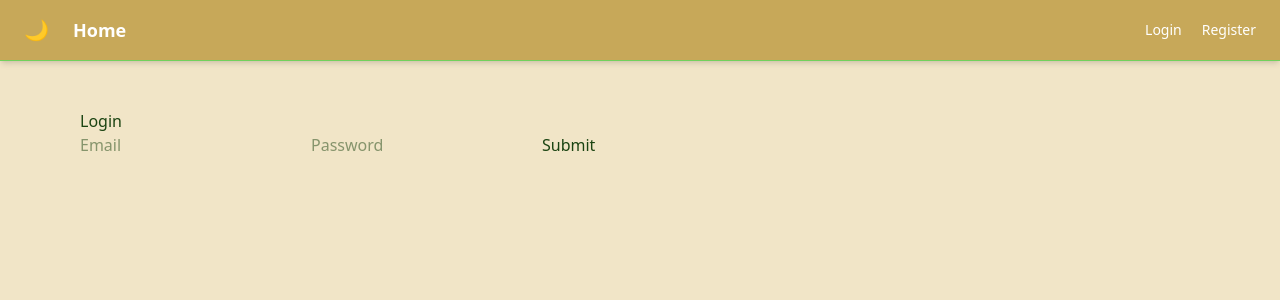
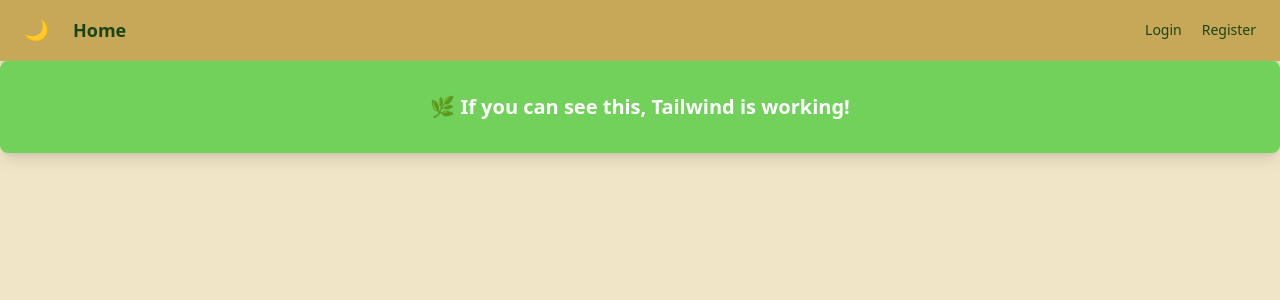
Before and after one commit to margonautix/yarnia.CAPSTONE, a React (Vite) app in the folder yarnia-project/: page /login in a window 1280 px wide. Shown: the top 300 px of the page. Built offline with nearby package versions, Linux system fonts and the light colour scheme.

Commit message:
tailwind horribly not working

```diff
--- a/package.json
+++ b/package.json
@@ -2,8 +2,11 @@
   "devDependencies": {
     "@faker-js/faker": "^9.0.0",
     "@types/node": "^22.7.2",
+    "autoprefixer": "^10.4.21",
     "nodemon": "^3.1.7",
+    "postcss": "^8.5.3",
     "prisma": "^5.21.1",
+    "tailwindcss": "^4.1.3",
     "ts-node": "^10.9.2",
     "typescript": "^5.6.2"
   },
--- /dev/null
+++ b/yarnia-project/postcss.config.cjs
@@ -0,0 +1,8 @@
+// postcss.config.cjs
+module.exports = {
+  plugins: [
+    require('postcss-nesting'),   // Must come FIRST
+    require('tailwindcss'),
+    require('autoprefixer')
+  ]
+};
--- a/yarnia-project/src/App.jsx
+++ b/yarnia-project/src/App.jsx
@@ -1,59 +1,57 @@
 import { Route, Routes } from "react-router-dom";
 import { useState, useEffect } from "react";
-import Profile from "./components/Profile";
-import Login from "./components/Login";
-import Stories from "./components/Stories";
-import Bookmarks from "./components/Bookmarks";
+// import Profile from "./components/Profile";
+// import Login from "./components/Login";
+// import Stories from "./components/Stories";
+// import Bookmarks from "./components/Bookmarks";
 import NavBar from "./components/Navbar";
-import Register from "./components/Register";
-import SingleStory from "./components/SingleStory";
-import Logout from "./components/Logout";
-import AddStory from "./components/addStory";
-import AdminCommentsFeed from "./components/AdminCommentsFeed";
-import StoryDetails from "./components/StoryDetails";
-import UserProfile from "./components/UserProfile";
-import AdminUsers from "./components/AdminUsers";
-import StoryComments from "./components/StoryComments";
-import "react-quill/dist/quill.snow.css";
-import jwt_decode from "jwt-decode";
+// import Register from "./components/Register";
+// import SingleStory from "./components/SingleStory";
+// import Logout from "./components/Logout";
+// import AddStory from "./components/addStory";
+// import AdminCommentsFeed from "./components/AdminCommentsFeed";
+// import StoryDetails from "./components/StoryDetails";
+// import UserProfile from "./components/UserProfile";
+// import AdminUsers from "./components/AdminUsers";
+// import StoryComments from "./components/StoryComments";
+// import "react-quill/dist/quill.snow.css";
+// import jwt_decode from "jwt-decode";
 
 function App() {
   const [user, setUser] = useState(null);
   const [darkMode, setDarkMode] = useState(false);
 
-  useEffect(() => {
-    const token = localStorage.getItem("token");
-    const savedTheme = localStorage.getItem("theme");
+  // useEffect(() => {
+  //   const token = localStorage.getItem("token");
+  //   const savedTheme = localStorage.getItem("theme");
 
-    if (token) {
-      try {
-        const decodedUser = jwt_decode(token);
+  //   if (token) {
+  //     try {
+  //       const decodedUser = jwt_decode(token);
 
-        if (decodedUser.exp * 1000 < Date.now()) {
-          localStorage.removeItem("token");
-          localStorage.removeItem("user");
-          setUser(null);
-        } else {
-          const userInfo = JSON.parse(localStorage.getItem("user"));
-          setUser(userInfo);
-        }
-      } catch (error) {
-        console.error("Invalid token:", error);
-        localStorage.removeItem("token");
-        localStorage.removeItem("user");
-        setUser(null);
-      }
-    }
+  //       if (decodedUser.exp * 1000 < Date.now()) {
+  //         localStorage.removeItem("token");
+  //         localStorage.removeItem("user");
+  //         setUser(null);
+  //       } else {
+  //         const userInfo = JSON.parse(localStorage.getItem("user"));
+  //         setUser(userInfo);
+  //       }
+  //     } catch (error) {
+  //       console.error("Invalid token:", error);
+  //       localStorage.removeItem("token");
+  //       localStorage.removeItem("user");
+  //       setUser(null);
+  //     }
+  //   }
 
-    if (savedTheme === "dark") {
-      setDarkMode(true);
-      document.body.style.backgroundColor = "#1b4412";
-      document.body.style.color = "#f1e5c7";
-    } else {
-      document.body.style.backgroundColor = "#f1e5c7";
-      document.body.style.color = "#1b4412";
-    }
-  }, []);
+  //   if (savedTheme === "dark") {
+  //     setDarkMode(true);
+  //     document.documentElement.classList.add("dark");
+  //   } else {
+  //     document.documentElement.classList.remove("dark");
+  //   }
+  // }, []);
 
   const handleLogout = () => {
     localStorage.removeItem("token");
@@ -62,11 +60,7 @@ function App() {
   };
 
   return (
-    <div
-      className={`min-h-screen font-sans transition-colors duration-300 ${
-        darkMode ? "bg-[#1b4412] text-[#f1e5c7]" : "bg-[#f1e5c7] text-[#1b4412]"
-      }`}
-    >
+    <div className="min-h-screen flex flex-col bg-pearl text-pakistan_green dark:bg-pakistan_green dark:text-pearl transition-colors duration-300">
       <NavBar
         user={user}
         setUser={setUser}
@@ -74,7 +68,11 @@ function App() {
         setDarkMode={setDarkMode}
         darkMode={darkMode}
       />
-      <main className="max-w-6xl mx-auto px-4 py-6">
+      <div className="p-8 bg-mantis text-white text-xl font-bold rounded-lg shadow-lg text-center">
+  🌿 If you can see this, Tailwind is working!
+</div>
+
+      {/* <main className="flex-grow max-w-6xl mx-auto px-4 py-6 bg-pearl dark:bg-dark_moss_green rounded-lg shadow-md transition-colors duration-300">
         <Routes>
           <Route path="/" element={<Stories />} />
           <Route path="/bookmarks" element={<Bookmarks user={user} darkMode={darkMode} />} />
@@ -90,7 +88,7 @@ function App() {
           <Route path="/users" element={<AdminUsers darkMode={darkMode} />} />
           <Route path="/users/:authorId" element={<UserProfile darkMode={darkMode} />} />
         </Routes>
-      </main>
+      </main> */}
     </div>
   );
 }
--- a/yarnia-project/src/components/Navbar.jsx
+++ b/yarnia-project/src/components/Navbar.jsx
@@ -1,5 +1,5 @@
 import { Link, useNavigate } from "react-router-dom";
-import { useState, useEffect } from "react";
+import { useEffect } from "react";
 import yarniaLogo from "./images/yarniaLogo.png";
 
 const NavBar = ({ user, setUser, darkMode, setDarkMode }) => {
@@ -9,13 +9,10 @@ const NavBar = ({ user, setUser, darkMode, setDarkMode }) => {
     const savedTheme = localStorage.getItem("theme");
     if (savedTheme === "dark") {
       setDarkMode(true);
-      document.documentElement.classList.add("dark-mode");
-      document.body.style.backgroundColor = "#1b4412";
-      document.body.style.color = "#f1e5c7";
+      document.documentElement.classList.add("dark");
     } else {
-      document.documentElement.classList.remove("dark-mode");
-      document.body.style.backgroundColor = "#f1e5c7";
-      document.body.style.color = "#1b4412";
+      setDarkMode(false);
+      document.documentElement.classList.remove("dark");
     }
   }, []);
 
@@ -30,37 +27,35 @@ const NavBar = ({ user, setUser, darkMode, setDarkMode }) => {
   const handleDarkModeToggle = () => {
     const root = document.documentElement;
     if (darkMode) {
-      root.classList.remove("dark-mode");
+      root.classList.remove("dark");
       localStorage.setItem("theme", "light");
-      document.body.style.backgroundColor = "#f1e5c7";
-      document.body.style.color = "#1b4412";
+      setDarkMode(false);
     } else {
-      root.classList.add("dark-mode");
+      root.classList.add("dark");
       localStorage.setItem("theme", "dark");
-      document.body.style.backgroundColor = "#1b4412";
-      document.body.style.color = "#f1e5c7";
+      setDarkMode(true);
     }
-    setDarkMode(!darkMode);
   };
 
   return (
     <nav
-      className={`${darkMode ? "bg-[#3c892a] text-[#f1e5c7]" : "bg-[#c7a859] text-white"} px-6 py-4 shadow-md transition-colors duration-300 border-b border-[#71d15b]`}
+      className={`transition-colors duration-300 px-6 py-4 shadow-md border-b
+        ${darkMode ? "bg-dark_moss_green text-pearl border-forest_green" : "bg-satin_sheen_gold text-pakistan_green border-sage"}`}
     >
       <div className="max-w-7xl mx-auto flex justify-between items-center">
         <div className="flex items-center space-x-6">
           <button
             onClick={handleDarkModeToggle}
-            className="text-xl hover:text-[#1b4412] transition"
+            className="text-xl hover:text-kelly_green transition"
             aria-label="Toggle dark mode"
           >
             {darkMode ? "☀️" : "🌙"}
           </button>
-          <Link to="/" className="text-lg font-semibold hover:text-[#1b4412]">
+          <Link to="/" className="text-lg font-semibold hover:text-kelly_green">
             Home
           </Link>
           {user && (
-            <Link to="/bookmarks" className="text-base hover:text-[#1b4412]">
+            <Link to="/bookmarks" className="text-base hover:text-kelly_green">
               Bookmarks
             </Link>
           )}
@@ -70,24 +65,24 @@ const NavBar = ({ user, setUser, darkMode, setDarkMode }) => {
           {user ? (
             <>
               <li>
-                <Link to="/add-story" className="hover:text-[#1b4412]">
+                <Link to="/add-story" className="hover:text-kelly_green">
                   Add Story
                 </Link>
               </li>
               <li>
-                <Link to="/profile" className="hover:text-[#1b4412]">
+                <Link to="/profile" className="hover:text-kelly_green">
                   Profile
                 </Link>
               </li>
               {user.isAdmin && (
                 <>
                   <li>
-                    <Link to="/comments" className="hover:text-[#1b4412]">
+                    <Link to="/comments" className="hover:text-kelly_green">
                       All Comments
                     </Link>
                   </li>
                   <li>
-                    <Link to="/users" className="hover:text-[#1b4412]">
+                    <Link to="/users" className="hover:text-kelly_green">
                       All Users
                     </Link>
                   </li>
@@ -97,7 +92,7 @@ const NavBar = ({ user, setUser, darkMode, setDarkMode }) => {
                 <Link
                   to="/logout"
                   onClick={handleLogout}
-                  className="hover:underline text-[#1b4412]"
+                  className="hover:underline text-kelly_green"
                 >
                   Logout
                 </Link>
@@ -106,12 +101,12 @@ const NavBar = ({ user, setUser, darkMode, setDarkMode }) => {
           ) : (
             <>
               <li>
-                <Link to="/login" className="hover:text-[#1b4412]">
+                <Link to="/login" className="hover:text-kelly_green">
                   Login
                 </Link>
               </li>
               <li>
-                <Link to="/register" className="hover:text-[#1b4412]">
+                <Link to="/register" className="hover:text-kelly_green">
                   Register
                 </Link>
               </li>
--- a/yarnia-project/src/index.css
+++ b/yarnia-project/src/index.css
@@ -1 +1,7 @@
-@import "tailwindcss";
+@tailwind base;
+@tailwind components;
+@tailwind utilities;
+
+html, body, #root {
+  height: 100%;
+}
--- /dev/null
+++ b/yarnia-project/tailwind.config.js
@@ -0,0 +1,32 @@
+/** @type {import('tailwindcss').Config} */
+module.exports = {
+    darkMode: 'class',
+    content: ['./index.html', './src/**/*.{js,ts,jsx,tsx}'],
+    safelist: [
+      'bg-pakistan_green',
+      'bg-dark_moss_green',
+      'dark:bg-pakistan_green',
+      'dark:bg-dark_moss_green',
+      'text-pakistan_green',
+      'text-pearl',
+      'dark:text-pearl',
+      'dark:text-ecru',
+    ],
+    theme: {
+      extend: {
+        colors: {
+          pearl: '#f1e5c7',
+          ecru: '#dcc790',
+          satin_sheen_gold: '#c7a859',
+          sage: '#b2b35a',
+          olivine: '#9cbd5a',
+          mantis: '#71d15b',
+          kelly_green: '#57ad43',
+          forest_green: '#3c892a',
+          dark_moss_green: '#2c671e',
+          pakistan_green: '#1b4412',
+        },
+      },
+    },
+    plugins: [],
+  };
```
Also changed, not shown: yarnia-project/package.json (+7 -3 lines), 2 other files (tests, documents, lock files or other folders).
